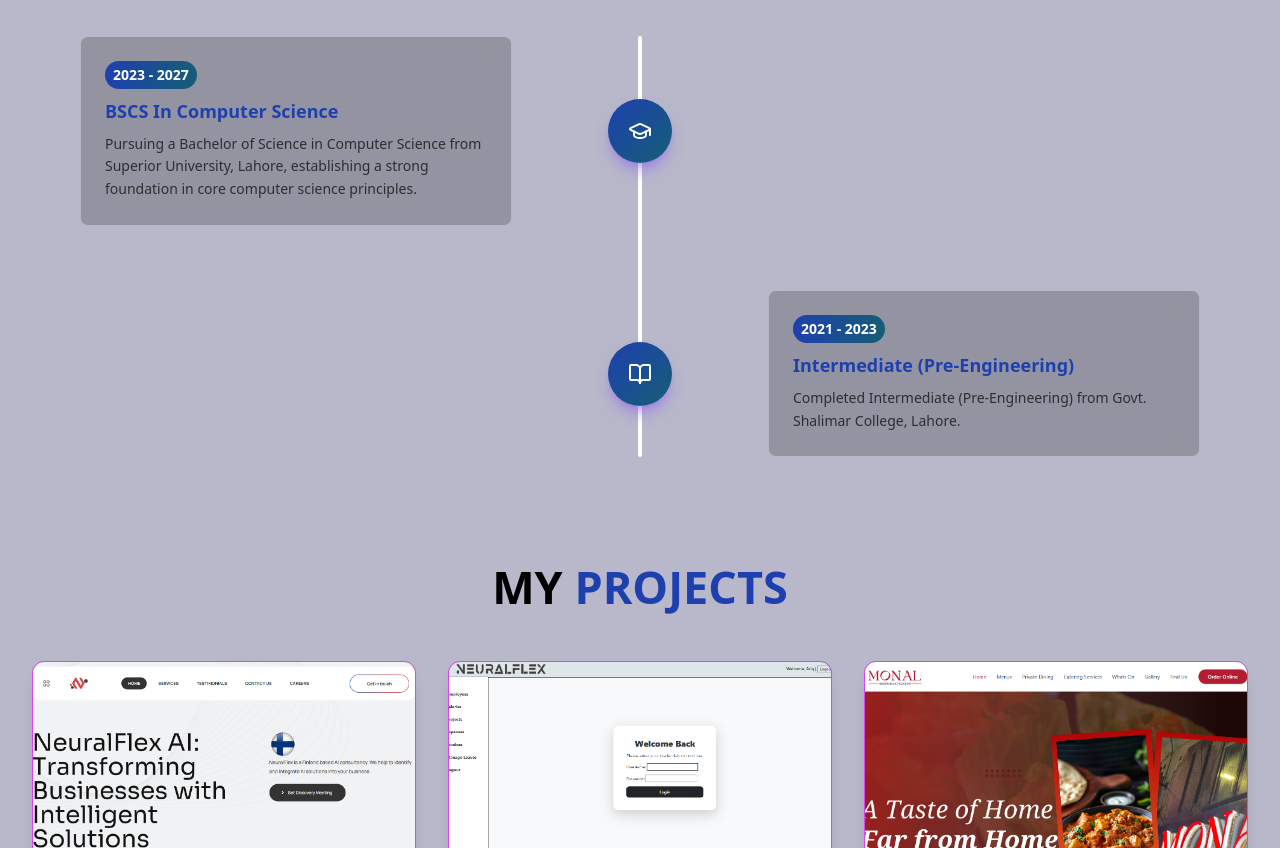
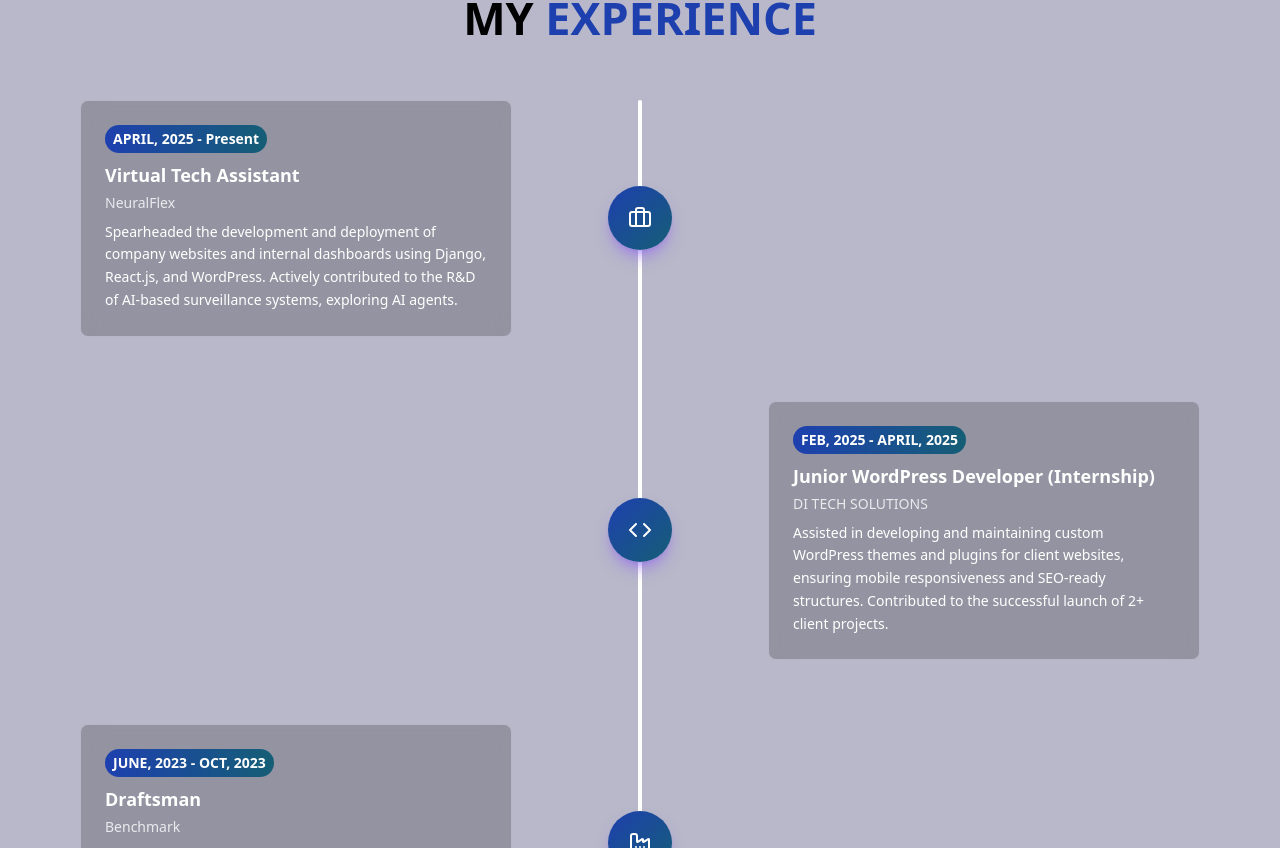
Before and after one commit to Atiqumer/Atiq-Umer-portfolio, a Next.js app: page / in a window 1280 px wide. Shown: the part 2692-3540 px from the top of the page. Built offline with nearby package versions, Linux system fonts and the light colour scheme.

Commit message:
experince addition

```diff
--- a/src/components/Myjourney.tsx
+++ b/src/components/Myjourney.tsx
@@ -1,38 +1,99 @@
 "use client";
 
-import { useState, useEffect } from "react";
-import { BookOpen, GraduationCap } from "lucide-react";
+import { useState, useEffect, useMemo, memo } from "react";
+import {
+  Briefcase,
+  Code,
+  Factory,
+  GraduationCap,
+  BookOpen,
+} from "lucide-react";
 
-// The updated education array based on your resume details
-const education = [
+// --- 1. DATA DEFINITIONS ---
+
+// Define the structure for data items
+interface JourneyItem {
+    id: number;
+    title: string;
+    institution: string;
+    description: string;
+    icon: any; // Type for Lucide icon components
+    year: string;
+}
+
+// Experience Data (Sorted by most recent year/date first)
+const experience: JourneyItem[] = [
   {
-  id: 1,
+    id: 101,
+    title: "Virtual Tech Assistant",
+    institution: "NeuralFlex",
+    description:
+      "Spearheaded the development and deployment of company websites and internal dashboards using Django, React.js, and WordPress. Actively contributed to the R&D of AI-based surveillance systems, exploring AI agents.",
+    icon: Briefcase,
+    year: "APRIL, 2025 - Present",
+  },
+  {
+    id: 102,
+    title: "Junior WordPress Developer (Internship)",
+    institution: "DI TECH SOLUTIONS",
+    description:
+      "Assisted in developing and maintaining custom WordPress themes and plugins for client websites, ensuring mobile responsiveness and SEO-ready structures. Contributed to the successful launch of 2+ client projects.",
+    icon: Code,
+    year: "FEB, 2025 - APRIL, 2025",
+  },
+  {
+    id: 103,
+    title: "Draftsman",
+    institution: "Benchmark",
+    description:
+      "Created detailed 2D floor plans and 3D design layouts for residential and commercial projects using industry-standard tools (AutoCAD, Adobe Illustrator), ensuring accuracy and adherence to client specifications.",
+    icon: Factory,
+    year: "JUNE, 2023 - ОСТ, 2023",
+  },
+];
+
+// Education Data (Sorted by most recent year first)
+const education: JourneyItem[] = [
+  {
+    id: 201,
     title: "BSCS In Computer Science",
+    institution: "Superior University, Lahore",
     description:
       "Pursuing a Bachelor of Science in Computer Science from Superior University, Lahore, establishing a strong foundation in core computer science principles.",
     icon: GraduationCap,
     year: "2023 - 2027",
   },
   {
-  id: 2,
+    id: 202,
     title: "Intermediate (Pre-Engineering)",
+    institution: "Govt. Shalimar College, Lahore",
     description:
       "Completed Intermediate (Pre-Engineering) from Govt. Shalimar College, Lahore.",
     icon: BookOpen,
     year: "2021 - 2023",
   },
-
 ];
 
-export default function EducationSection() {
+
+// --- 2. TIMELINE SECTION COMPONENT (Moved outside and memoized for stability) ---
+
+// This component now handles its own state for visibility, making the observer reliable.
+const TimelineSection = memo(({ data, heading, id }: { data: JourneyItem[], heading: string, id: string }) => {
   const [visibleSteps, setVisibleSteps] = useState<number[]>([]);
+
+  // The steps are identified by their unique combined ID (section ID + step ID)
+  const stepsData = useMemo(() => data.map(item => ({
+      ...item,
+      uniqueId: `${id}-${item.id}` // Use a unique ID for the observer target
+  })), [data, id]);
 
   useEffect(() => {
     const observer = new IntersectionObserver(
       (entries) => {
         entries.forEach((entry) => {
           if (entry.isIntersecting) {
-const stepId = Number(entry.target.getAttribute("data-step"));
+            // Read the unique ID from the observed element
+            const stepId = Number(entry.target.getAttribute("data-step-id"));
             setVisibleSteps((prev) => Array.from(new Set([...prev, stepId])));
           }
         });
@@ -40,36 +101,24 @@ setVisibleSteps((prev) => Array.from(new Set([...prev, stepId])));
       { threshold: 0.3 }
     );
 
-  const steps = document.querySelectorAll("[data-step]");
+    // Find and observe elements unique to this section
+    const sectionElement = document.getElementById(id);
+    if (sectionElement) {
+        const steps = sectionElement.querySelectorAll("[data-step-id]");
         steps.forEach((el) => observer.observe(el));
+    }
 
     return () => observer.disconnect();
- }, []);
+  }, [id, stepsData]);
 
   return (
-  <section
-   id="education"
-   className="py-16 px-4 sm:px-6 lg:px-8 bg-[#b6b6c9f8] overflow-hidden "
-  >
-   {/* Background Glows */}
-   <div className="absolute inset-0 pointer-events-none">
-    <div className="absolute top-20 left-20 w-[600px] h-[600px] bg-gradient-radial from-[#1e40af] via-[#155e75] to-transparent rounded-full blur-[100px] animate-pulse-slow"></div>
-    <div
-     className="absolute bottom-20 right-20 w-[500px] h-[500px] bg-gradient-radial from-[#1e40af] via-[#155e75] to-transparent rounded-full blur-[80px] animate-pulse-slow"
-     style={{ animationDelay: "1s" }}
-    ></div>
-    <div
-     className="absolute top-1/2 left-1/2 transform -translate-x-1/2 -translate-y-1/2 w-[400px] h-[400px] bg-gradient-radial from-[#EC4899]/20 via-[#06B6D4]/10 to-transparent rounded-full blur-[60px] animate-pulse-slow"
-     style={{ animationDelay: "2s" }}
-    ></div>
-   </div>
-
+    <div id={id} className="pt-16 max-w-7xl mx-auto relative z-10">
       {/* Header */}
-   <div className="max-w-5xl mx-auto relative z-10 text-center mb-12">
+      <div className="text-center mb-12">
         <h2 className="text-center text-black text-[28px] sm:text-[33px] md:text-[45px] font-bold uppercase">
           MY{" "}
           <span className="text-[#1e40af]">
-EDUCATION
+            {heading}
           </span>
         </h2>
       </div>
@@ -80,13 +129,13 @@ EDUCATION
         <div className="absolute left-6 top-0 w-1 h-full bg-white/20 rounded-full"></div>
 
         <div className="space-y-6">
-     {education.map((step, index) => {
+          {data.map((step, index) => {
             const Icon = step.icon;
             const visible = visibleSteps.includes(step.id);
             return (
               <div
                 key={step.id}
-  data-step={step.id}
+                data-step-id={step.id} // Changed to data-step-id for clarity
                 className={`relative flex items-start ${
                   visible
                     ? "opacity-100 translate-y-0"
@@ -107,6 +156,7 @@ return (
                       {step.year}
                     </span>
                   </div>
+                  <p className="text-white/80 text-sm font-medium mb-1">{step.institution}</p>
                   <p className="text-white/70 text-sm">{step.description}</p>
                 </div>
               </div>
@@ -121,14 +171,15 @@ return (
         <div className="absolute left-1/2 transform -translate-x-1/2 w-1 bg-white h-full rounded-full shadow-lg shadow-[#155e75]"></div>
 
         <div className="space-y-16">
-     {education.map((step, index) => {
+          {data.map((step, index) => {
             const Icon = step.icon;
             const visible = visibleSteps.includes(step.id);
             const left = index % 2 === 0;
+
             return (
               <div
                 key={step.id}
-  data-step={step.id}
+                data-step-id={step.id} // Changed to data-step-id for clarity
                 className={`relative flex items-center ${
                   left ? "justify-start" : "justify-end"
                 } ${
@@ -147,10 +198,11 @@ return (
                     <span className="text-xs sm:text-sm font-semibold text-white bg-gradient-to-r from-blue-800 to-cyan-800 px-2 py-1 rounded-full mb-2 inline-block">
                       {step.year}
                     </span>
-    <h3 className="text-blue-800 font-semibold text-lg mb-2">
+                    <h3 className="text-white font-semibold text-lg mb-1">
                       {step.title}
                     </h3>
-    <p className="text-black/70 text-sm leading-relaxed">
+                    <p className="text-white/80 font-medium text-sm mb-2">{step.institution}</p>
+                    <p className="text-white text-sm leading-relaxed">
                       {step.description}
                     </p>
                   </div>
@@ -170,6 +222,36 @@ return (
           })}
         </div>
       </div>
+    </div>
+  );
+});
+
+// --- 3. MAIN WRAPPER COMPONENT ---
+
+export default function PortfolioJourney() {
+  return (
+    <section
+      className="py-16 px-4 sm:px-6 lg:px-8 bg-[#b6b6c9f8] overflow-hidden"
+    >
+      {/* Background Glows (Outer Container) */}
+      <div className="absolute inset-0 pointer-events-none">
+        <div className="absolute top-20 left-20 w-[600px] h-[600px] bg-gradient-radial from-[#1e40af] via-[#155e75] to-transparent rounded-full blur-[100px] animate-pulse-slow"></div>
+        <div
+          className="absolute bottom-20 right-20 w-[500px] h-[500px] bg-gradient-radial from-[#1e40af] via-[#155e75] to-transparent rounded-full blur-[80px] animate-pulse-slow"
+          style={{ animationDelay: "1s" }}
+        ></div>
+        <div
+          className="absolute top-1/2 left-1/2 transform -translate-x-1/2 -translate-y-1/2 w-[400px] h-[400px] bg-gradient-radial from-[#EC4899]/20 via-[#06B6D4]/10 to-transparent rounded-full blur-[60px] animate-pulse-slow"
+          style={{ animationDelay: "2s" }}
+        ></div>
+      </div>
+
+      {/* RENDER EXPERIENCE TIMELINE FIRST */}
+      <TimelineSection data={experience} heading="EXPERIENCE" id="experience-section" />
+
+      {/* RENDER EDUCATION TIMELINE SECOND */}
+      <TimelineSection data={education} heading="EDUCATION" id="education-section" />
+
     </section>
   );
 }
```
Lines whose indentation alone changed are shown as unchanged.
